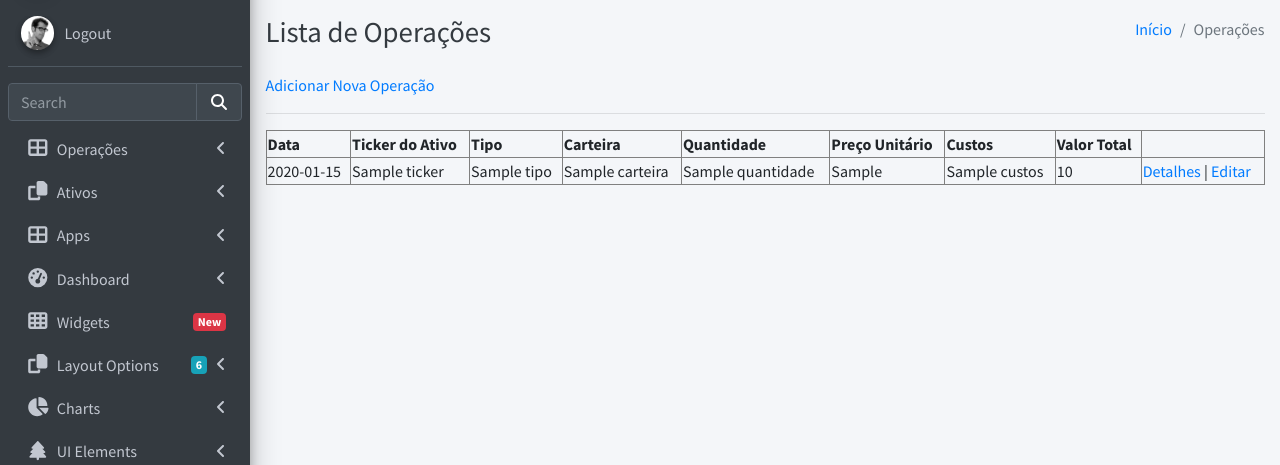
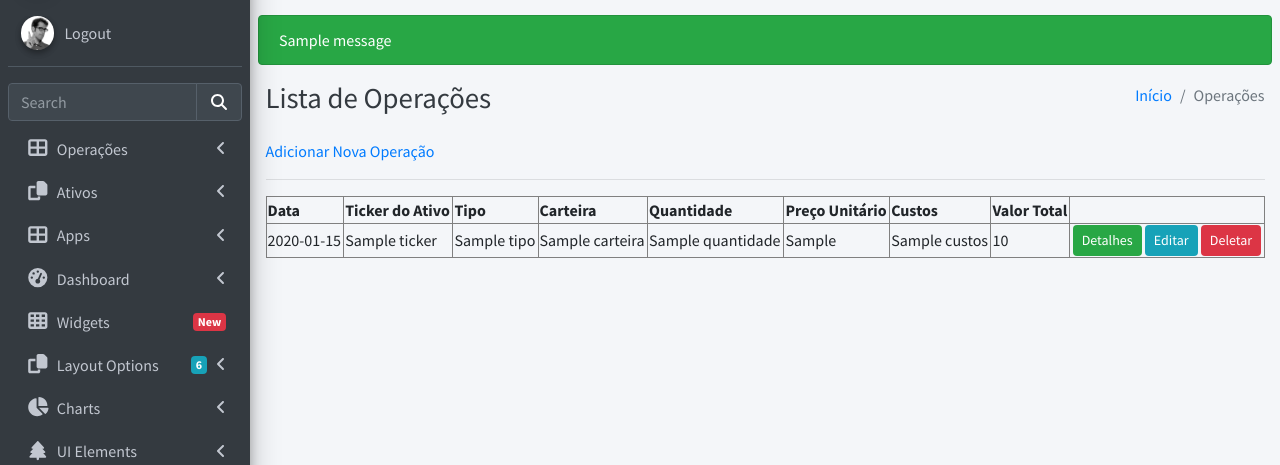
Before and after one commit to edersonsgoncalves/acoes_py, a Flask app: template app/templates/operacoes_listar.html in a window 1280 px wide. Shown: the part 57-522 px from the top of the page. Run offline with Flask 3, Linux system fonts and the light colour scheme; the template is opened without the code that fills it: most values are stand-ins (such as "Sample title", 1, 10 or a date in 2020); one stand-in notice (Sample message) is shown; parts of the project's set-up code (start-up, migrations or seed data) failed here and were passed over; some libraries are stand-ins or nearby versions.

Commit message:
fix: ajustar local exibição de mensageria e visual dos botões (detalhes, editar, deletar)

```diff
--- a/app/templates/operacoes_listar.html
+++ b/app/templates/operacoes_listar.html
@@ -31,9 +31,17 @@
 {% block content %}
 
   <div class="content-wrapper">
-
     <!-- Content Header (Page header) -->
     <div class="content-header">
+      {% with messages = get_flashed_messages(with_categories=true) %}
+            {% if messages %}
+                {% for category, message in messages %}
+                    <div class="alert alert-{{ category }}">
+                        {{ message }}
+                    </div>
+                {% endfor %}
+            {% endif %}
+        {% endwith %}
       <div class="container-fluid">
         <div class="row mb-2">
           <div class="col-sm-6">
@@ -80,11 +88,13 @@
                 <td>{{ operacao.preco_unitario }}</td>
                 <td>{{ operacao.custos }}</td>
                 <td>{{ operacao.valor_total }}</td>
-                <td>
-                  <a href="{{ url_for('operacoes.mostrar_operacao', operacao_id=operacao.id) }}">
-                  Detalhes</a> |
-                  <a href="{{ url_for('operacoes.editar_operacao', operacao_id=operacao.id) }}">
-                  Editar</a>
+                <td align="center">
+                  <a class="rounded btn btn-sm bg-success" href="{{ url_for('operacoes.mostrar_operacao', operacao_id=operacao.id) }}">Detalhes</a>
+                  <a class="rounded btn btn-sm bg-info" href="{{ url_for('operacoes.editar_operacao', operacao_id=operacao.id) }}">Editar</a>
+                  <form method="POST" action="{{ url_for('operacoes.deletar_operacao', operacao_id=operacao.id) }}" style="display:inline;">
+                    <button class="rounded btn btn-sm bg-danger" type="submit" onclick="return confirm('Tem certeza que deseja excluir esta operação?');">Deletar</button>
+                  </form>
+
                 </td>
               </tr>
               {% else %}
```
